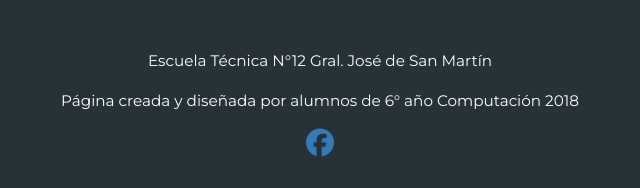
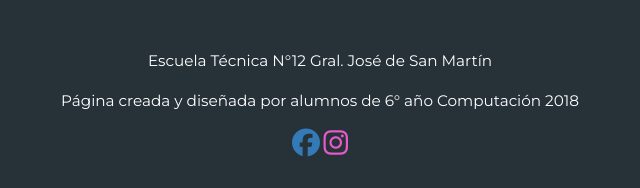
Before and after one commit to et12webmaster/et12webmaster.github.io, a PHP site: page / in a window 1280 px wide. Shown: the part 1323-1511 px from the top of the page, without its empty margins (320-960 px from the left). Run offline with PHP 8.4, Linux system fonts and the light colour scheme; some libraries are stand-ins or nearby versions.

Commit message:
Agregado link al Instagram Institucional

```diff
--- a/404.html
+++ b/404.html
@@ -104,7 +104,7 @@
     <center><p>Escuela Técnica N°12 Gral. José de San Martín</p>
     <p>Página creada y diseñada por alumnos de 6° año Computación 2018</p>
     <a href="https://www.facebook.com/jose.desanmartin.927" class="fab fa-facebook fa-2x" title="Facebook Oficial de la Escuela" target="_blank"></a>
-    <!-- <a href="http://et12intranet.000webhostapp.com/Nosotros.php" class="us" style="color:#00c0ff!important;font-size:16px!important;">Desarrolladores de este sitio</a></center> -->
+    <a href="https://www.instagram.com/escuelatec12/" class="fab fa-instagram fa-2x instaColor" title="Instagram Oficial de la Escuela" target="_blank"></a></center>
   </div>
 </footer>
 
--- a/autoridades.html
+++ b/autoridades.html
@@ -190,8 +190,7 @@
         <p>Escuela Técnica N°12 Gral. José de San Martín</p>
         <p>Página creada y diseñada por alumnos de 6° año Computación 2018</p>
         <a href="https://www.facebook.com/jose.desanmartin.927" class="fab fa-facebook fa-2x" title="Facebook Oficial de la Escuela" target="_blank"></a>
-        <!-- <a href="http://et12intranet.000webhostapp.com/Nosotros.php" class="us"
-          style="color:#00c0ff!important;font-size:16px!important;">Desarrolladores de este sitio</a> -->
+        <a href="https://www.instagram.com/escuelatec12/" class="fab fa-instagram fa-2x instaColor" title="Instagram Oficial de la Escuela" target="_blank"></a>
       </center>
     </div>
   </footer>
--- a/convivencia.html
+++ b/convivencia.html
@@ -262,7 +262,7 @@
       <center><p>Escuela Técnica N°12 Gral. José de San Martín</p>
       <p>Página creada y diseñada por alumnos de 6° año Computación 2018</p>
       <a href="https://www.facebook.com/jose.desanmartin.927" class="fab fa-facebook fa-2x" title="Facebook Oficial de la Escuela" target="_blank"></a>
-      <!-- <a href="http://et12intranet.000webhostapp.com/Nosotros.php" class="us" style="color:#00c0ff!important;font-size:16px!important;">Desarrolladores de este sitio</a></center> -->
+      <a href="https://www.instagram.com/escuelatec12/" class="fab fa-instagram fa-2x instaColor" title="Instagram Oficial de la Escuela" target="_blank"></a></center>
     </div>
   </footer>
 
--- a/css/Estilos.css
+++ b/css/Estilos.css
@@ -597,3 +597,7 @@ margin-top: -60px !important;
 	line-height: 29px;
 
 }
+
+.instaColor{
+  color: #e75ac9;
+}
--- a/especialidades.html
+++ b/especialidades.html
@@ -232,7 +232,7 @@
     <center><p>Escuela Técnica N°12 Gral. José de San Martín</p>
     <p>Página creada y diseñada por alumnos de 6° año Computación 2018</p>
     <a href="https://www.facebook.com/jose.desanmartin.927" class="fab fa-facebook fa-2x" title="Facebook Oficial de la Escuela" target="_blank"></a>
-    <!-- <a href="http://et12intranet.000webhostapp.com/Nosotros.php" class="us" style="color:#00c0ff!important;font-size:16px!important;">Desarrolladores de este sitio</a></center> -->
+    <a href="https://www.instagram.com/escuelatec12/" class="fab fa-instagram fa-2x instaColor" title="Instagram Oficial de la Escuela" target="_blank"></a></center>
   </div>
 </footer>
 
--- a/historia.html
+++ b/historia.html
@@ -208,7 +208,7 @@
       <center><p>Escuela Técnica N°12 Gral. José de San Martín</p>
       <p>Página creada y diseñada por alumnos de 6° año Computación 2018</p>
       <a href="https://www.facebook.com/jose.desanmartin.927" class="fab fa-facebook fa-2x" title="Facebook Oficial de la Escuela" target="_blank"></a>
-      <!-- <a href="http://et12intranet.000webhostapp.com/Nosotros.php" class="us" style="color:#00c0ff!important;font-size:16px!important;">Desarrolladores de este sitio</a></center> -->
+      <a href="https://www.instagram.com/escuelatec12/" class="fab fa-instagram fa-2x instaColor" title="Instagram Oficial de la Escuela" target="_blank"></a></center>
     </div>
   </footer>
 
--- a/incripciones.html
+++ b/incripciones.html
@@ -174,7 +174,7 @@
     <center><p>Escuela Técnica N°12 Gral. José de San Martín</p>
     <p>Página creada y diseñada por alumnos de 6° año Computación 2018</p>
     <a href="https://www.facebook.com/jose.desanmartin.927" class="fab fa-facebook fa-2x" title="Facebook Oficial de la Escuela" target="_blank"></a>
-    <!-- <a href="http://et12intranet.000webhostapp.com/Nosotros.php" class="us" style="color:#00c0ff!important;font-size:16px!important;">Desarrolladores de este sitio</a></center> -->
+    <a href="https://www.instagram.com/escuelatec12/" class="fab fa-instagram fa-2x instaColor" title="Instagram Oficial de la Escuela" target="_blank"></a></center>
   </div>
 </footer>
 
--- a/index.html
+++ b/index.html
@@ -158,7 +158,7 @@
     <div id="cambio"></div>
   </div>
 
-  <div class="  contacto" >
+  <div class="contacto">
     <h2 class="text-center">Contacto</h2>
     <div class="container">
       <div class="row">
@@ -191,7 +191,7 @@
     <center><p>Escuela Técnica N°12 Gral. José de San Martín</p>
     <p>Página creada y diseñada por alumnos de 6° año Computación 2018</p>
     <a href="https://www.facebook.com/jose.desanmartin.927" class="fab fa-facebook fa-2x" title="Facebook Oficial de la Escuela" target="_blank"></a>
-    <!-- <a href="http://et12intranet.000webhostapp.com/Nosotros.php" class="us" style="color:#00c0ff!important;font-size:16px!important;">Desarrolladores de este sitio</a></center> -->
+    <a href="https://www.instagram.com/escuelatec12/" class="fab fa-instagram fa-2x instaColor" title="Instagram Oficial de la Escuela" target="_blank"></a></center>
   </div>
 </footer>
 
--- a/inscripcion.html
+++ b/inscripcion.html
@@ -286,8 +286,7 @@
         <p>Escuela Técnica N°12 Gral. José de San Martín</p>
         <p>Página creada y diseñada por alumnos de 6° año Computación 2018</p>
         <a href="https://www.facebook.com/jose.desanmartin.927" class="fab fa-facebook fa-2x" title="Facebook Oficial de la Escuela" target="_blank"></a>
-        <!-- <a href="http://et12intranet.000webhostapp.com/Nosotros.php" class="us"
-          style="color:#00c0ff!important;font-size:16px!important;">Desarrolladores de este sitio</a> -->
+        <a href="https://www.instagram.com/escuelatec12/" class="fab fa-instagram fa-2x instaColor" title="Instagram Oficial de la Escuela" target="_blank"></a>
       </center>
     </div>
   </footer>
--- a/radio.html
+++ b/radio.html
@@ -138,8 +138,7 @@
         <p>Escuela Técnica N°12 Gral. José de San Martín</p>
         <p>Página creada y diseñada por alumnos de 6° año Computación 2018</p>
         <a href="https://www.facebook.com/jose.desanmartin.927" class="fab fa-facebook fa-2x" title="Facebook Oficial de la Escuela" target="_blank"></a>
-        <!-- <a href="http://et12intranet.000webhostapp.com/Nosotros.php" class="us"
-          style="color:#00c0ff!important;font-size:16px!important;">Desarrolladores de este sitio</a> -->
+        <a href="https://www.instagram.com/escuelatec12/" class="fab fa-instagram fa-2x instaColor" title="Instagram Oficial de la Escuela" target="_blank"></a>
       </center>
     </div>
   </footer>
```
